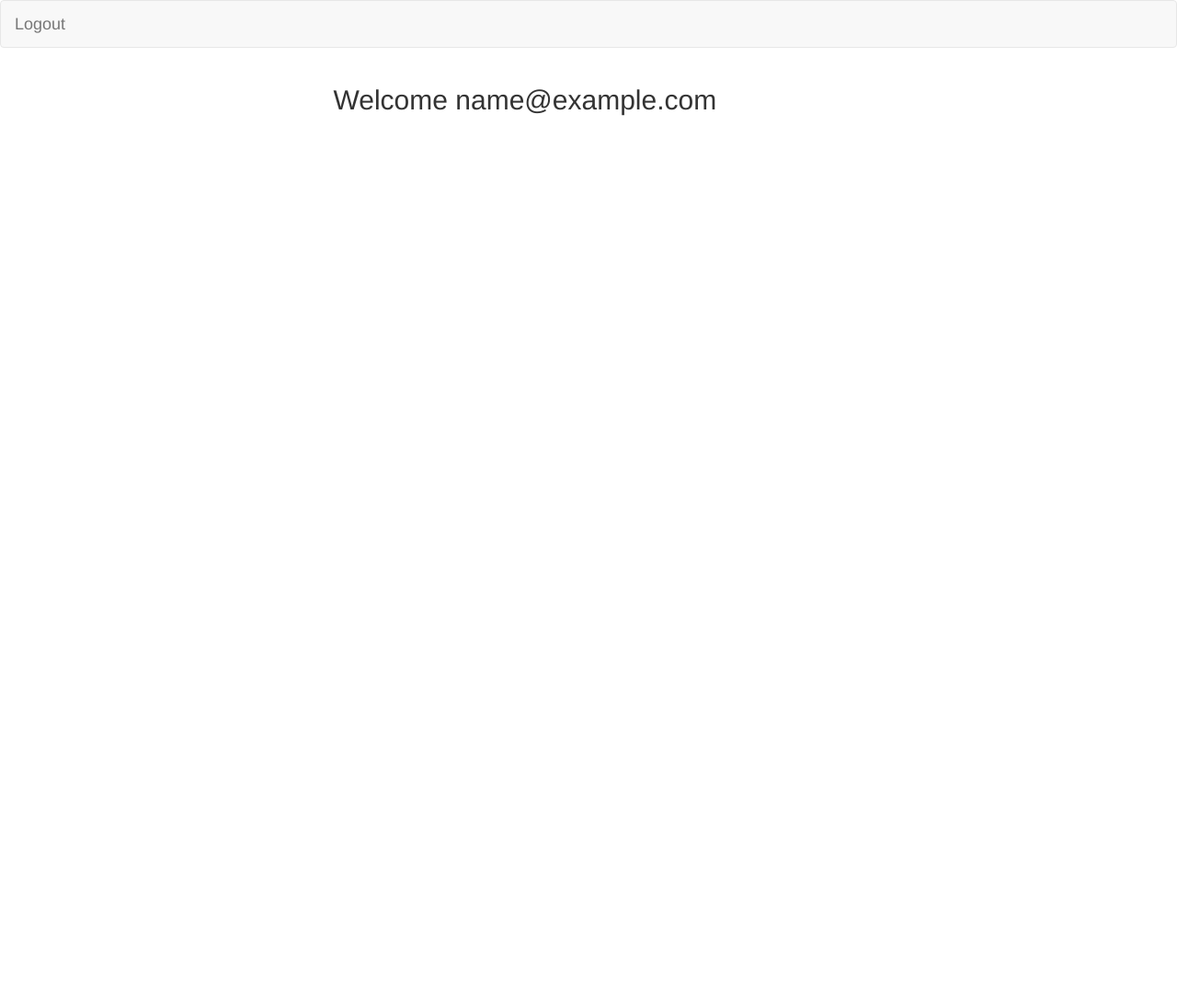
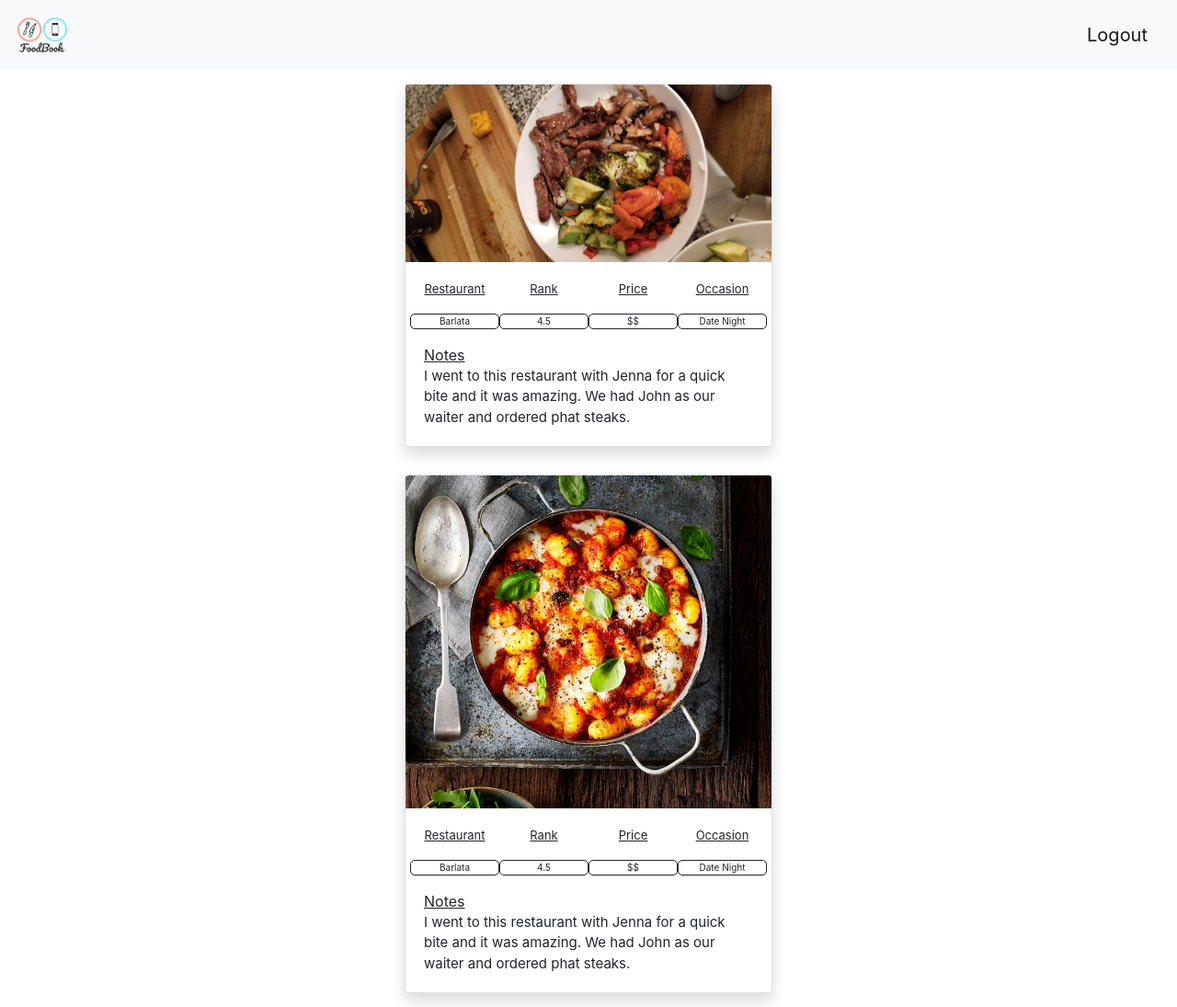
Before and after one commit to iannater/Project-Two, a Node server app: page /members in a window 1280 px wide. Shown: the whole page at 92% size. Before the commit the page ends 126 px from the top, so only its background shows below. Run offline with Node 20, Linux system fonts and the light colour scheme; the visitor is signed in with stand-in values (Sample User, id 1); data that the repository does not hold is empty; some libraries are stand-ins or nearby versions.

Commit message:
have the cards looking pretty close and added the logo

```diff
--- a/config/config.json
+++ b/config/config.json
@@ -1,7 +1,7 @@
 {
     "development": {
         "username": "root",
-        "password": null,
+        "password": "BriggoK2",
         "database": "passport_demo",
         "host": "127.0.0.1",
         "dialect": "mysql"
--- a/public/members.html
+++ b/public/members.html
@@ -5,27 +5,71 @@
     <title>FoodBook</title>
     <meta charset="UTF-8">
     <meta name="viewport" content="width=device-width, initial-scale=1">
-    <link rel="stylesheet" href="https://maxcdn.bootstrapcdn.com/bootswatch/3.3.7/lumen/bootstrap.min.css">
+    <link rel="stylesheet" href="https://cdn.jsdelivr.net/npm/bootstrap@4.5.3/dist/css/bootstrap.min.css"
+        integrity="sha384-TX8t27EcRE3e/ihU7zmQxVncDAy5uIKz4rEkgIXeMed4M0jlfIDPvg6uqKI2xXr2" crossorigin="anonymous">
     <link href="stylesheets/style.css" rel="stylesheet">
 </head>
 
 <body>
-    <nav class="navbar navbar-default">
-        <div class="container-fluid">
-            <div class="navbar-header">
-                <a class="navbar-brand" href="/logout">
-                    Logout
-                </a>
+    <nav class="navbar navbar-light bg-light">
+        <img src="../assets/logo.png" width="60" height="60" alt="" loading="lazy">
+        <a class="navbar-brand" href="/logout">
+            Logout </a>
+    </nav>
+    <section id="cardPopulation">
+        <div class="container">
+            <div class="row justify-content-center">
+                <div class="card shadow  bg-white rounded" style="width: 25rem;">
+                    <img src="../assets/testpic.jpg" class="card-img-top" alt="...">
+                    <div class="card-body">
+                        <div class="row">
+                            <p id="restaurant" class="filterTitle col-3">Restaurant</p>
+                            <p id="rank" class="filterTitle col-3">Rank</p>
+                            <p id="price" class="filterTitle col-3">Price</p>
+                            <p id="occasion" class="filterTitle col-3">Occasion</p>
+                        </div>
+                        <div class="row">
+                            <p id="restaurantResult" class="results col-3">Barlata</p>
+                            <p id="rankResult" class="results col-3">4.5</p>
+                            <p id="priceResult" class="results col-3">$$</p>
+                            <p id="occasionResult" class="results col-3">Date Night</p>
+                        </div>
+                        <p class="noteTitle">Notes</p>
+                        <p class="card-text">I went to this restaurant with Jenna for a quick bite and it was amazing.
+                            We had John as our waiter and ordered
+                            phat steaks.
+                        </p>
+                    </div>
+                </div>
+            </div>
+            <div class="row justify-content-center">
+                <div class="card shadow bg-white rounded" style="width: 25rem;">
+                    <img src="../assets/chorizo-mozarella-gnocchi-bake-cropped-9ab73a3.jpg" class="card-img-top" alt="...">
+                    <div class="card-body">
+                        <div class="row">
+                            <p id="restaurant" class="filterTitle col-3">Restaurant</p>
+                            <p id="rank" class="filterTitle col-3">Rank</p>
+                            <p id="price" class="filterTitle col-3">Price</p>
+                            <p id="occasion" class="filterTitle col-3">Occasion</p>
+                        </div>
+                        <div class="row">
+                            <p id="restaurantResult" class="results col-3">Barlata</p>
+                            <p id="rankResult" class="results col-3">4.5</p>
+                            <p id="priceResult" class="results col-3">$$</p>
+                            <p id="occasionResult" class="results col-3">Date Night</p>
+                        </div>
+                        <p class="noteTitle">Notes</p>
+                        <p class="card-text">I went to this restaurant with Jenna for a quick bite and it was amazing.
+                            We had John as our waiter and ordered
+                            phat steaks.
+                        </p>
+                    </div>
+                </div>
             </div>
         </div>
-    </nav>
-    <div class="container">
-        <div class="row">
-            <div class="col-md-6 col-md-offset-3">
-                <h2>Welcome <span class="member-name"></span></h2>
-            </div>
-        </div>
-    </div>
+
+    </section>
+
 
     <script src="https://cdnjs.cloudflare.com/ajax/libs/jquery/3.2.1/jquery.min.js"></script>
     <script type="text/javascript" src="js/members.js"></script>
--- a/public/stylesheets/style.css
+++ b/public/stylesheets/style.css
@@ -2,3 +2,29 @@ form.signup,
 form.login {
   margin-top: 50px;
 }
+
+.filterTitle{
+  font-size: 13px;
+  text-decoration: underline;
+  text-align: center;
+}
+.card{
+  margin: 15px;
+}
+
+.results{
+  font-size: 10px;
+  border-style: solid;
+  text-align: center;
+  border-width: 1px;
+  border-radius: 5px;
+}
+
+.noteTitle{
+  margin: 0px;
+  text-decoration: underline;
+}
+
+.card-text{
+  font-size: 15px;
+}
```
Also changed, not shown: assets/chorizo-mozarella-gnocchi-bake-cropped-9ab73a3.jpg (added), assets/logo.png (added), assets/testpic.jpg (added), 1 other file.
